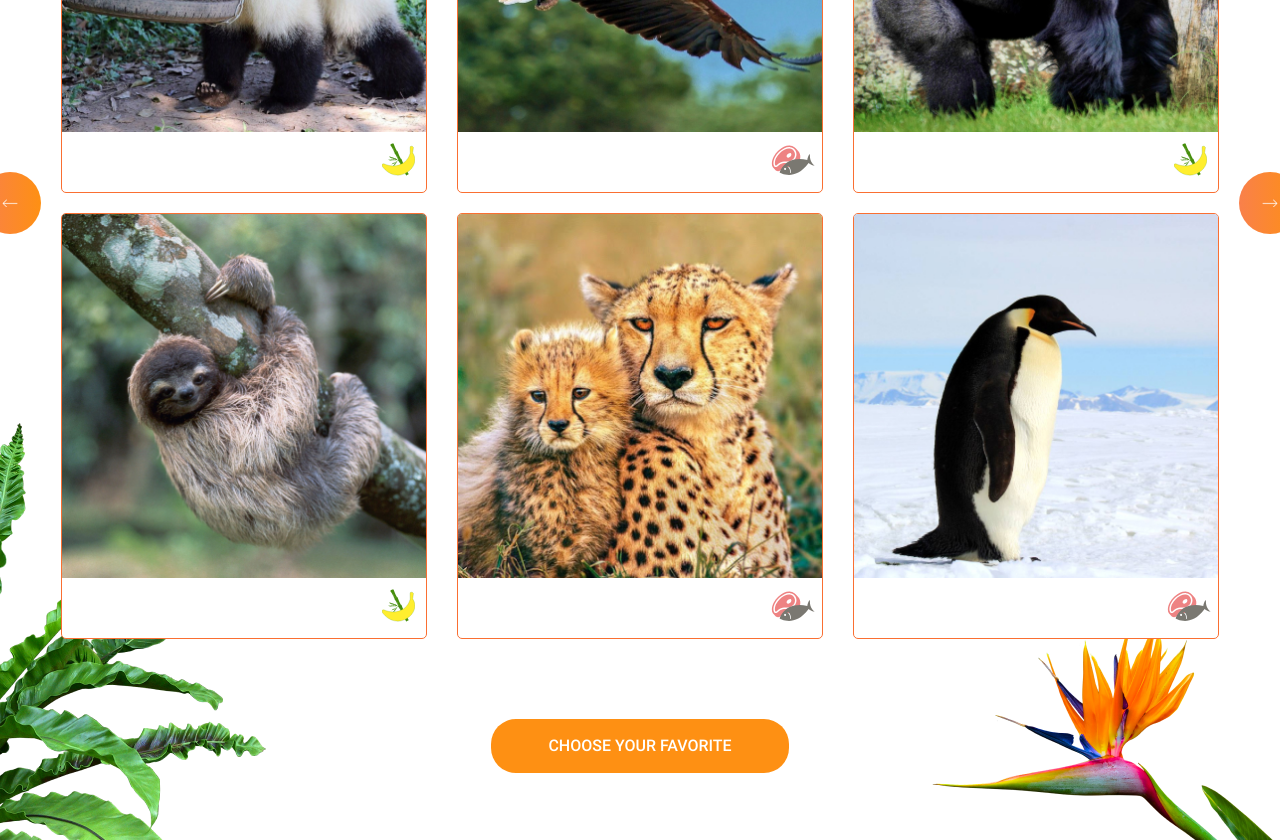
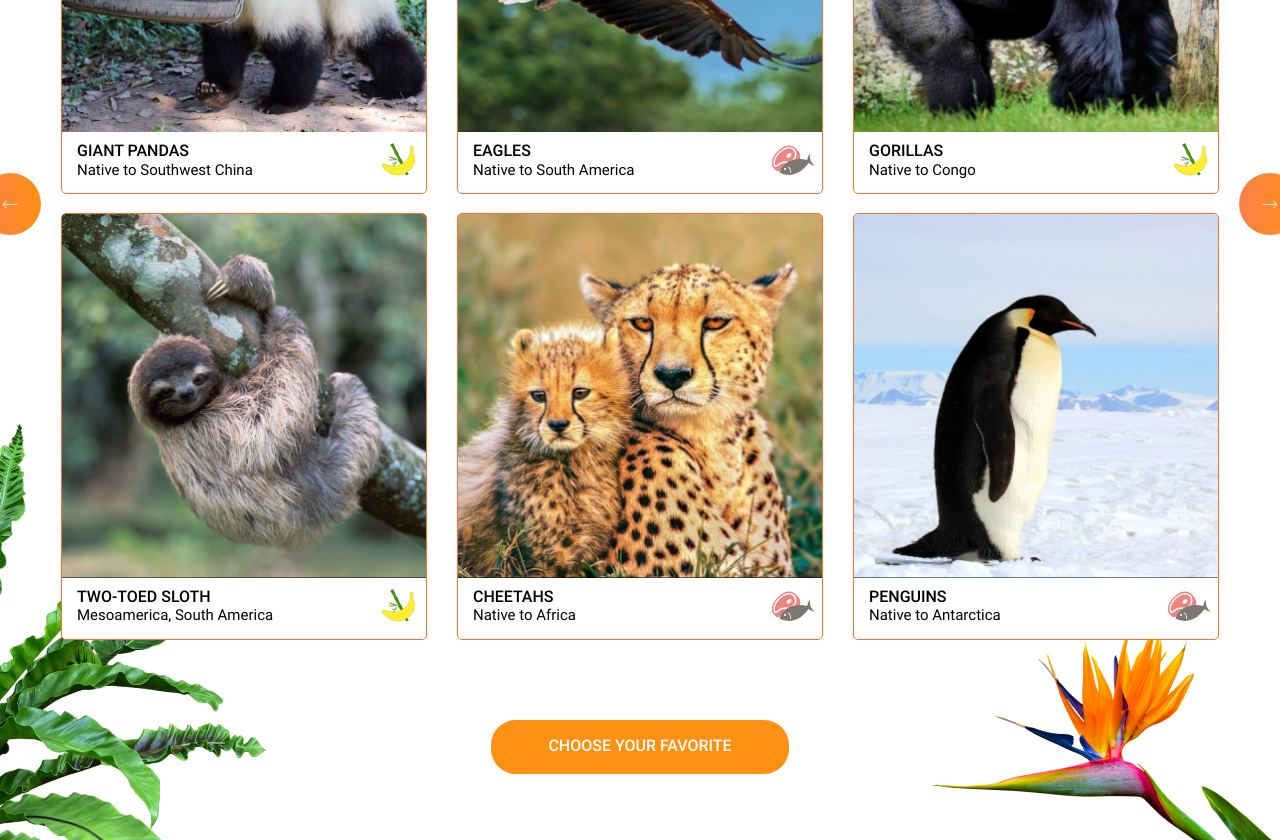
Before and after one commit to AliQuickC/online-zoo, a plain HTML site: page online-zoo/pages/landing/index.html in a window 1280 px wide. Shown: the part 1740-2580 px from the top of the page. Drawn offline with Linux system fonts and the light colour scheme.

Commit message:
fix: animal card

```diff
--- a/online-zoo/pages/landing/index.html
+++ b/online-zoo/pages/landing/index.html
@@ -66,6 +66,10 @@
 					<div class="animals-slider__card animal-card animal-card_banan">
 						<div class="animal-card__image-container">
 							<img src="../../assets/images/pets/slider/giant-panda.jpg" alt="animal image">
+							<div class="animal-card__image-popup">
+								<h4 class="animal-card__description-title">Giant Pandas</h4>
+								<p class="animal-card__description-native">Native to Southwest China</p>
+							</div>
 						</div>
 						<div class="animal-card__description">
 							<h4 class="animal-card__description-title">Giant Pandas</h4>
@@ -76,6 +80,10 @@
 					<div class="animals-slider__card animal-card animal-card_meet">
 						<div class="animal-card__image-container">
 							<img src="../../assets/images/pets/slider/eagle.jpg" alt="animal image">
+							<div class="animal-card__image-popup">
+								<h4 class="animal-card__description-title">Eagles</h4>
+								<p class="animal-card__description-native">Native to South America</p>
+							</div>
 						</div>
 						<div class="animal-card__description">
 							<h4 class="animal-card__description-title">Eagles</h4>
@@ -86,6 +94,10 @@
 					<div class="animals-slider__card animal-card animal-card_banan">
 						<div class="animal-card__image-container">
 							<img src="../../assets/images/pets/slider/gorillas.jpg" alt="animal image">
+							<div class="animal-card__image-popup">
+								<h4 class="animal-card__description-title">Gorillas</h4>
+								<p class="animal-card__description-native">Native to Congo</p>
+							</div>
 						</div>
 						<div class="animal-card__description">
 							<h4 class="animal-card__description-title">Gorillas</h4>
@@ -96,6 +108,10 @@
 					<div class="animals-slider__card animal-card animal-card_banan">
 						<div class="animal-card__image-container">
 							<img src="../../assets/images/pets/slider/sloth.jpg" alt="animal image">
+							<div class="animal-card__image-popup">
+								<h4 class="animal-card__description-title">Two-toed Sloth</h4>
+								<p class="animal-card__description-native">Mesoamerica, South America</p>
+							</div>
 						</div>
 						<div class="animal-card__description">
 							<h4 class="animal-card__description-title">Two-toed Sloth</h4>
@@ -106,6 +122,10 @@
 					<div class="animals-slider__card animal-card animal-card_meet">
 						<div class="animal-card__image-container">
 							<img src="../../assets/images/pets/slider/cheetahs.jpg" alt="animal image">
+							<div class="animal-card__image-popup">
+								<h4 class="animal-card__description-title">cheetahs</h4>
+								<p class="animal-card__description-native">Native to Africa</p>
+							</div>
 						</div>
 						<div class="animal-card__description">
 							<h4 class="animal-card__description-title">cheetahs</h4>
@@ -116,6 +136,10 @@
 					<div class="animals-slider__card animal-card animal-card_meet">
 						<div class="animal-card__image-container">
 							<img src="../../assets/images/pets/slider/penguins.jpg" alt="animal image">
+							<div class="animal-card__image-popup">
+								<h4 class="animal-card__description-title">Penguins</h4>
+								<p class="animal-card__description-native">Native to Antarctica</p>
+							</div>
 						</div>
 						<div class="animal-card__description">
 							<h4 class="animal-card__description-title">Penguins</h4>
--- a/online-zoo/sass/blocks/_animal-card.sass
+++ b/online-zoo/sass/blocks/_animal-card.sass
@@ -6,7 +6,7 @@
 	cursor: pointer
 	font-family: 'Roboto', sans-serif
 	position: relative
-	padding-bottom: 60px
+	padding-bottom: 14px
 	transition: all 0.7s
 	&_banan
 		background: #fff url("../assets/images/pets/slider/banana-bamboo_icon.svg") no-repeat 320px 375px
@@ -19,22 +19,30 @@
 		justify-content: center
 		align-items: center
 		overflow: hidden
+		position: relative
+	&__image-popup
+		padding: 10px
+		background-color: rgba(#000, 0.5)
+		position: absolute
+		left: 0
+		right: 0
+		bottom: -56px
+		color: #fff // !
+		transition: bottom 0.7s
 	&__image-container img
 		width: 100%
 		height: 100%
 		transition: all 0.7s
-	&:hover
-		background-color: #F1F3F2
 	&:hover .animal-card__image-container img
 		width: calc(100% + 20px)
 		height: calc(100% + 20px)
-	&:hover .animal-card__description
-		bottom: 10px
+	&:hover	.animal-card__image-popup
+		bottom: 0
+		transition: bottom 0.3s
 	&__description
+		padding-left: 15px
+		padding-top: 10px
 		text-align: left
-		position: absolute
-		left: 16px
-		bottom: -40px
 		transition: all 0.7s
 		&-title
 			margin: 0
--- a/online-zoo/sass/blocks/_animals-slider.sass
+++ b/online-zoo/sass/blocks/_animals-slider.sass
@@ -8,7 +8,7 @@
 		display: flex
 		flex-wrap: wrap
 		justify-content: space-between
-		row-gap: 20px
+		row-gap: 19px
 	&__controls
 		width: 100%
 		height: 0
--- a/online-zoo/sass/blocks/_menu.sass
+++ b/online-zoo/sass/blocks/_menu.sass
@@ -1,6 +1,5 @@
 .menu
 	--menu-height: 52px
-	// height: 100%
 	margin: 0
 	display: flex
 	padding: 0
@@ -24,6 +23,9 @@
 	&__link:hover
 		text-decoration-color: rgba(#E47209, 1.0)
 		transition: all 0.3s
+	&__link:active
+		color: #E47209
+		text-decoration: none
 	&__item_active a
 		text-decoration: none
 		cursor: url("../assets/cursors/bamboo.cur"), default
--- a/online-zoo/sass/sections/_footer.sass
+++ b/online-zoo/sass/sections/_footer.sass
@@ -105,8 +105,12 @@
 		&:nth-child(4) .social__icon
 			background: rgba(196, 196, 196, 0.5) url("../assets/images/footer/youtube.svg") no-repeat center center
 		&:hover
+			text-decoration: underline
+			text-decoration-color: rgba(#E47209, 1.0)
+			transition: all 0.3s
+		&:active
 			color: #4B9200
-			transition: all 0.3s
+			text-decoration: none
 			& .social__icon
 				background-color: #4B9200
 	&__icon
--- a/online-zoo/sass/sections/_header.sass
+++ b/online-zoo/sass/sections/_header.sass
@@ -33,3 +33,6 @@
 		text-decoration: underline
 		text-decoration-color: rgba(#E47209, 1.0)
 		transition: all 0.3s
+	&__designed-by:active
+		color: #E47209
+		text-decoration: none
--- a/online-zoo/sass/sections/_panda.sass
+++ b/online-zoo/sass/sections/_panda.sass
@@ -1,4 +1,4 @@
 .panda
-	height: 390px
+	height: 385px
 	background: url("../assets/images/giant-panda-bg.jpg") no-repeat center center
 	background-size: cover
```
Also changed, not shown: online-zoo/css/style.css, 1 other file.
